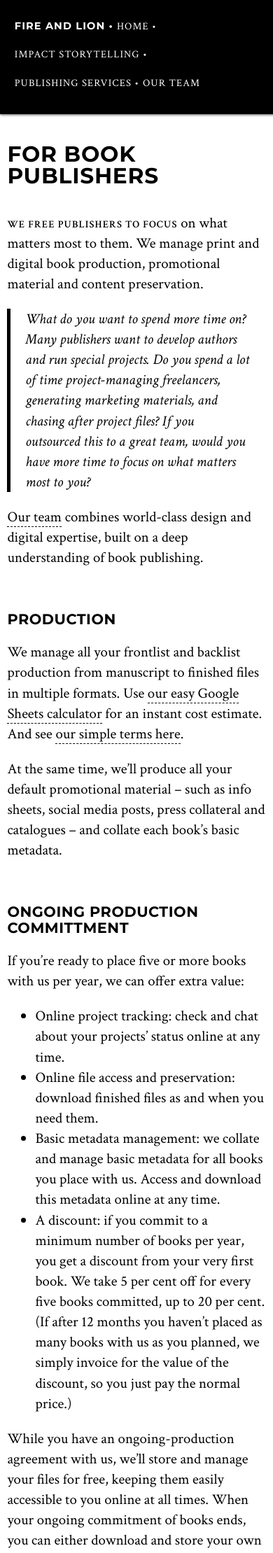
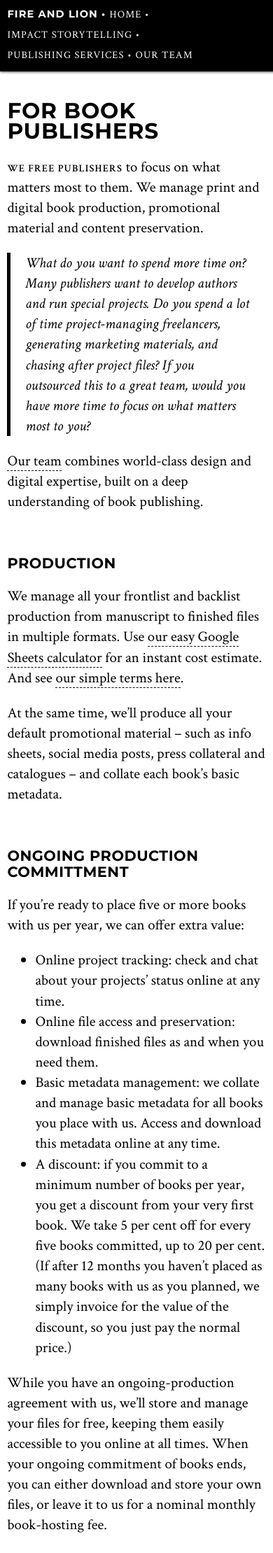
Before and after one commit to jenniferjacobs/fireandlion, a Jekyll site: the page built from publishing.md, in a window 390 px wide. Shown: the top 2219 px of the page at 70% size. Built offline with Jekyll 4.4.1, drawn with Linux system fonts in a browser that asks for light colours.

Commit message:
Improve mobile styling

```diff
--- a/css/screen.scss
+++ b/css/screen.scss
@@ -133,11 +133,8 @@ h1, h2, h3, h4, h5, h6 {
 }
 h1 {
 	font-size: 1.5em;
-	margin: 5em 0 0 0;
-	line-height: 100%;
-}
-h1 + p {
-	margin-top: 1.75em;
+	margin: 5em 0 1.2em 0;
+	line-height: 95%;
 }
 h2 {
 	font-size: 1em;
@@ -223,13 +220,14 @@ tr {
 			position: static;
 			width: 100%;
 			height: auto;
-			padding: 0.5em;
+			padding: 0.2em 0.5em 0.5em 0.5em;
 			ul {
-				margin: 0.5em;
+				margin: 0em;
 				max-width: 90%;
-			}
-			li {
-				display: inline-block;
+				li {
+					display: inline-block;
+					margin: 0;
+				}
 			}
 			li:after {
 				content: " \2022";
@@ -242,10 +240,6 @@ tr {
 				font-family: $font-secondary;
 			}
 			.logo {
-				margin: 0.3em;
-			}
-			.logo img {
-				width: 6em;
 				display: none;
 			}
 		}
@@ -254,6 +248,6 @@ tr {
 			padding: 0.5em;
 		}
 		h1 {
-			margin: 1em 0 1em 0;
+			margin: 1em 0 0.5em 0;
 		}
 }
--- a/publishing.md
+++ b/publishing.md
@@ -5,7 +5,7 @@ description: We help publishers manage their book-making, lowering their costs a
 
 # For book publishers
 
-**We free publishers to focus** on what matters most to them. We manage print and digital book production, promotional material and content preservation.
+**We free publishers** to focus on what matters most to them. We manage print and digital book production, promotional material and content preservation.
 
 > What do you want to spend more time on? Many publishers want to develop authors and run
 special projects. Do you spend a lot of time project-managing freelancers, generating marketing materials, and
```
Also changed, not shown: impact.md (+1 -1 lines), 3 other files.
